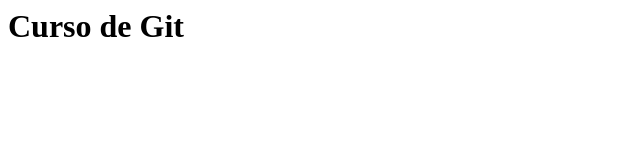
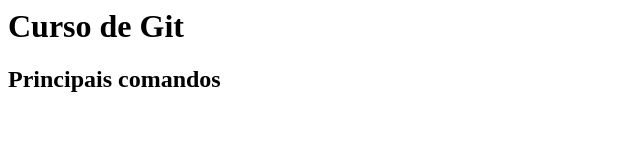
Before and after one commit to dkovalsikoski/curso-git, a plain HTML site: page index.html in a window 1280 px wide. Shown: the whole page, without its empty margins (0-640 px from the left). Drawn offline with Linux system fonts and the light colour scheme.

Commit message:
Adicionando sub titulo

```diff
--- a/index.html
+++ b/index.html
@@ -1 +1,2 @@
 <h1>Curso de Git</h1>
+<h2>Principais comandos</h2>
```
